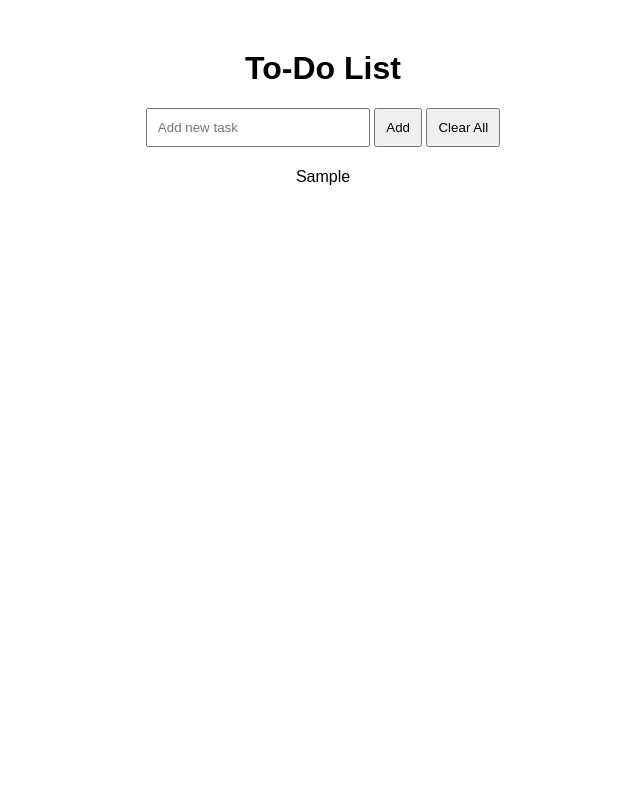
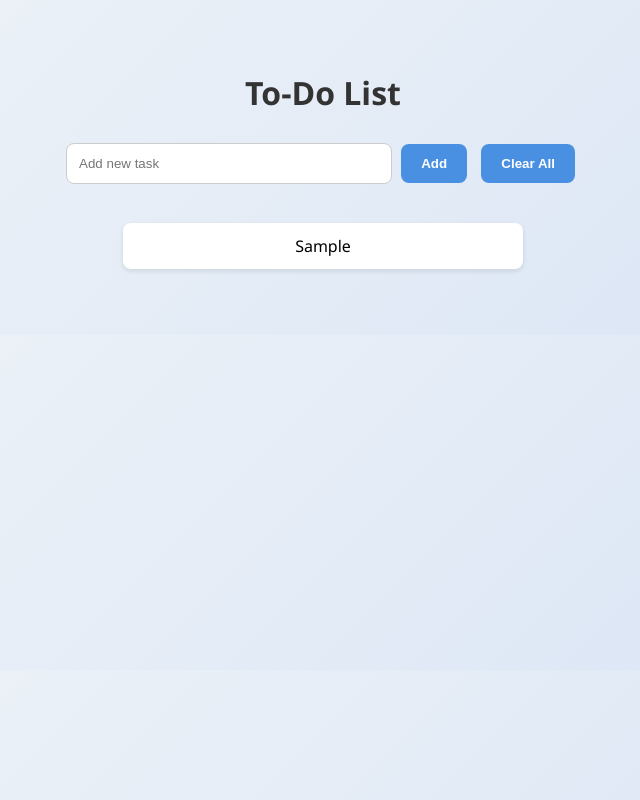
Before and after one commit to MOD-NIKO/Todo-List, a plain HTML site: page index.html in a window 1280 px wide. Both pictures are taken after typing "Sample" into the empty fields and a click on the button "Add". Shown: the whole page, without its empty margins (317-957 px from the left). Drawn offline with Linux system fonts and the light colour scheme.

Commit message:
Update style.css

```diff
--- a/style.css
+++ b/style.css
@@ -1,24 +1,75 @@
 body {
-  font-family: Arial, sans-serif;
+  font-family: 'Segoe UI', sans-serif;
+  background: linear-gradient(135deg, #f0f4f8, #d9e4f5);
   text-align: center;
-  margin-top: 50px;
+  margin: 0;
+  padding: 50px 20px;
 }
+
+h1 {
+  color: #333;
+  margin-bottom: 20px;
+}
+
 input {
-  padding: 10px;
-  width: 200px;
+  padding: 12px;
+  width: 60%;
+  max-width: 300px;
+  border: 1px solid #ccc;
+  border-radius: 8px;
+  outline: none;
+  transition: 0.3s;
 }
+
+input:focus {
+  border-color: #4a90e2;
+  box-shadow: 0 0 5px rgba(74, 144, 226, 0.5);
+}
+
 button {
-  padding: 10px;
+  padding: 12px 20px;
+  margin: 10px 5px;
+  background-color: #4a90e2;
+  color: white;
+  border: none;
+  border-radius: 8px;
+  cursor: pointer;
+  font-weight: bold;
+  transition: background-color 0.3s ease;
 }
+
+button:hover {
+  background-color: #357ABD;
+}
+
 ul {
-  list-style-type: none;
+  list-style: none;
   padding: 0;
+  margin-top: 30px;
+  max-width: 400px;
+  margin-left: auto;
+  margin-right: auto;
 }
+
 li {
-  padding: 5px;
+  background-color: #ffffff;
+  margin-bottom: 10px;
+  padding: 12px 16px;
+  border-radius: 8px;
+  box-shadow: 0 2px 5px rgba(0, 0, 0, 0.1);
   cursor: pointer;
+  transition: all 0.3s ease;
+  transform: scale(1);
 }
+
+li:hover {
+  transform: scale(1.02);
+  background-color: #f0f8ff;
+}
+
 .done {
   text-decoration: line-through;
-  color: purple;
+  color: gray;
+  opacity: 0.6;
+  background-color: #e6f0ff;
 }
```
